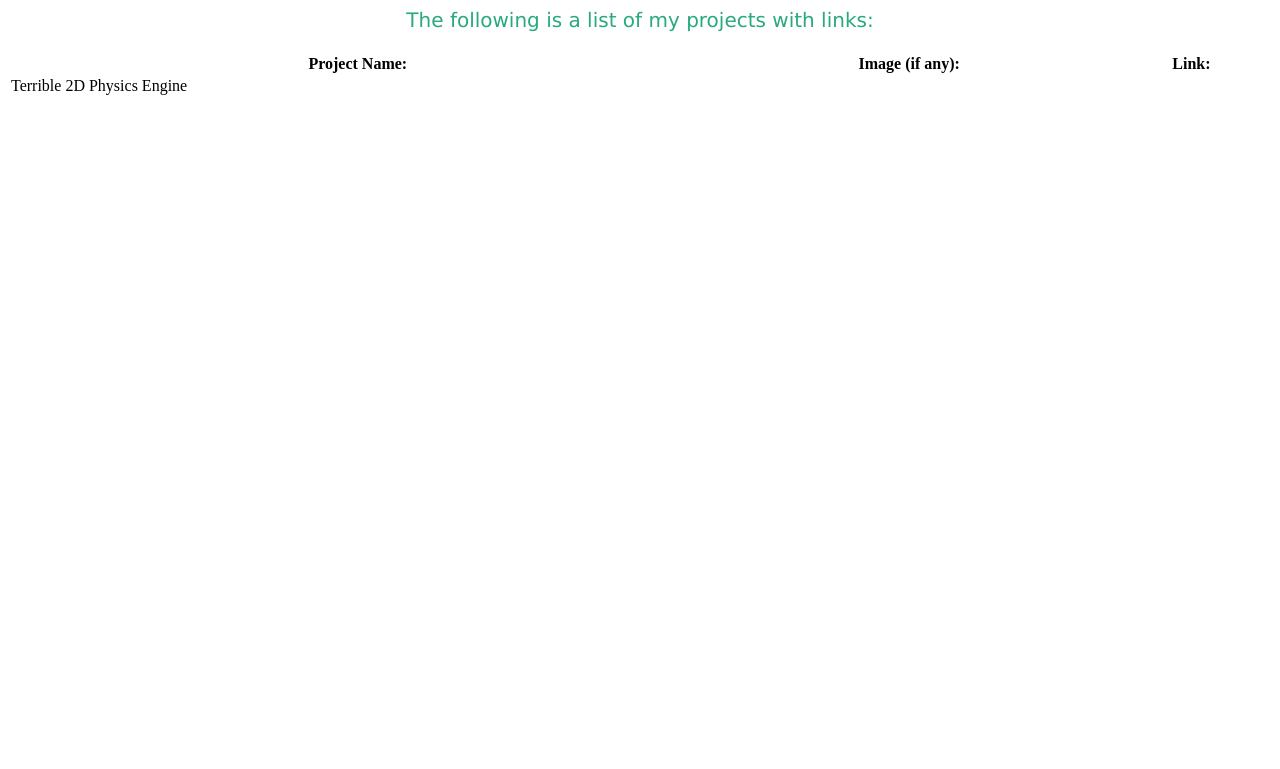
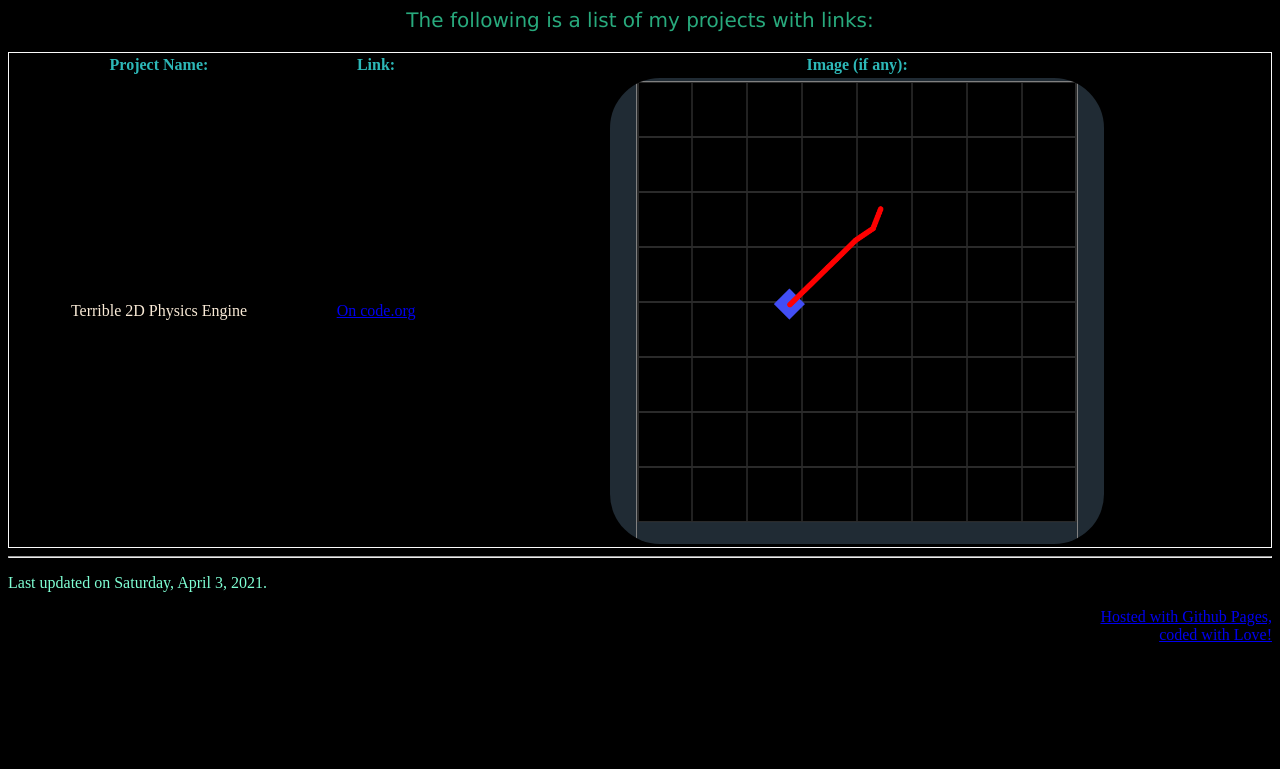
Before and after one commit to Brahvim/brahvim.github.io, a plain HTML site: page projects.html in a window 1280 px wide. Drawn offline with Linux system fonts and the light colour scheme.

Commit message:
It's actually usable! Yay! :D

```diff
--- /dev/null
+++ b/projects.css
@@ -0,0 +1,12 @@
+html, body {
+    background-color: black;
+}
+
+td {
+    color: antiquewhite;
+    text-align: center;
+}
+
+th {
+    text-align: left;
+}
--- a/projects.html
+++ b/projects.html
@@ -1,3 +1,11 @@
+<html>
+
+<head>
+    <link rel="stylesheet" type="text/css" href="projects.css">
+</head>
+
+<body>
+
     <p style="color: rgb(40, 170, 125);
 text-align: center;
 text-decoration-thickness: 4px;
@@ -5,23 +13,78 @@ font-family: verdana;
 font-size: 20px;">The following is a list of my projects with links:
     </p>
 
-<table style="width:100%">
+    <!-- Table -->
+
+
+    <table style="width:100%; border: 1px solid rgb(250, 250, 250);">
+
         <!-- Headings -->
         <tr>
-        <th>Project Name:</th>
-        <th>Image (if any):</th>
-        <th>Link:</th>
+            <th style=" color:rgb(45, 184, 184); text-align: center;">Project Name:</th>
+            <th style="color:rgb(45, 184, 184); text-align: center;">Link:</th>
+            <th style="color:rgb(45, 184, 184); text-align: center;">Image (if any):</th>
         </tr>
 
-    <!--  -->
+        <!-- 2D Physics Engine -->
         <tr>
             <td>Terrible 2D Physics Engine</td>
             <td>
-
+                <a target="_blank" style="-ms-text-size-adjust: auto;"
+                    href="https://studio.code.org/projects/gamelab/2mgrDGqOXzbHtJqNUGiNdRig7gcHFA0BEcoVBBph_SE"> On
+                    code.org
+                </a>
             </td>
             <td>
-            <a href="https://studio.code.org/projects/gamelab/2mgrDGqOXzbHtJqNUGiNdRig7gcHFA0BEcoVBBph_SE">
-            </a>
+                <img style="border-radius: 50px;" src="assets/2Dphysics.png" />
             </td>
         </tr>
+
+
+        <!-- deltaTime Project -->
+
+
+
+
+
+
+
     </table>
+
+
+
+
+
+
+
+
+
+
+
+
+
+
+
+
+
+
+
+
+
+
+
+
+
+    <!-- Page footer! -->
+    <footer>
+        <hr>
+        <p style="color: aquamarine;">Last updated on Saturday, April 3, 2021.</p>
+        <p style="text-align:right;"><a target="_blank" href="https://github.com/Brahvim/brahvim.github.io">Hosted with
+                Github Pages,<br> coded with Love!</a></p>
+        <br><br><br><br>
+        <p> <a style="color:black" target="_blank" href="https://youtube.com/channel/UCDyzxvI-TRQ13V5DWR6cejw">NOTHING
+                TO
+                SEE HERE</a></p>
+    </footer>
+</body>
+
+</html>
```
Also changed, not shown: home.html (+1 -1 lines), index.html (+24 -1 lines), assets/2Dphysics.png (added), home.css (renamed from style.css). Lines whose indentation alone changed are shown as unchanged.
